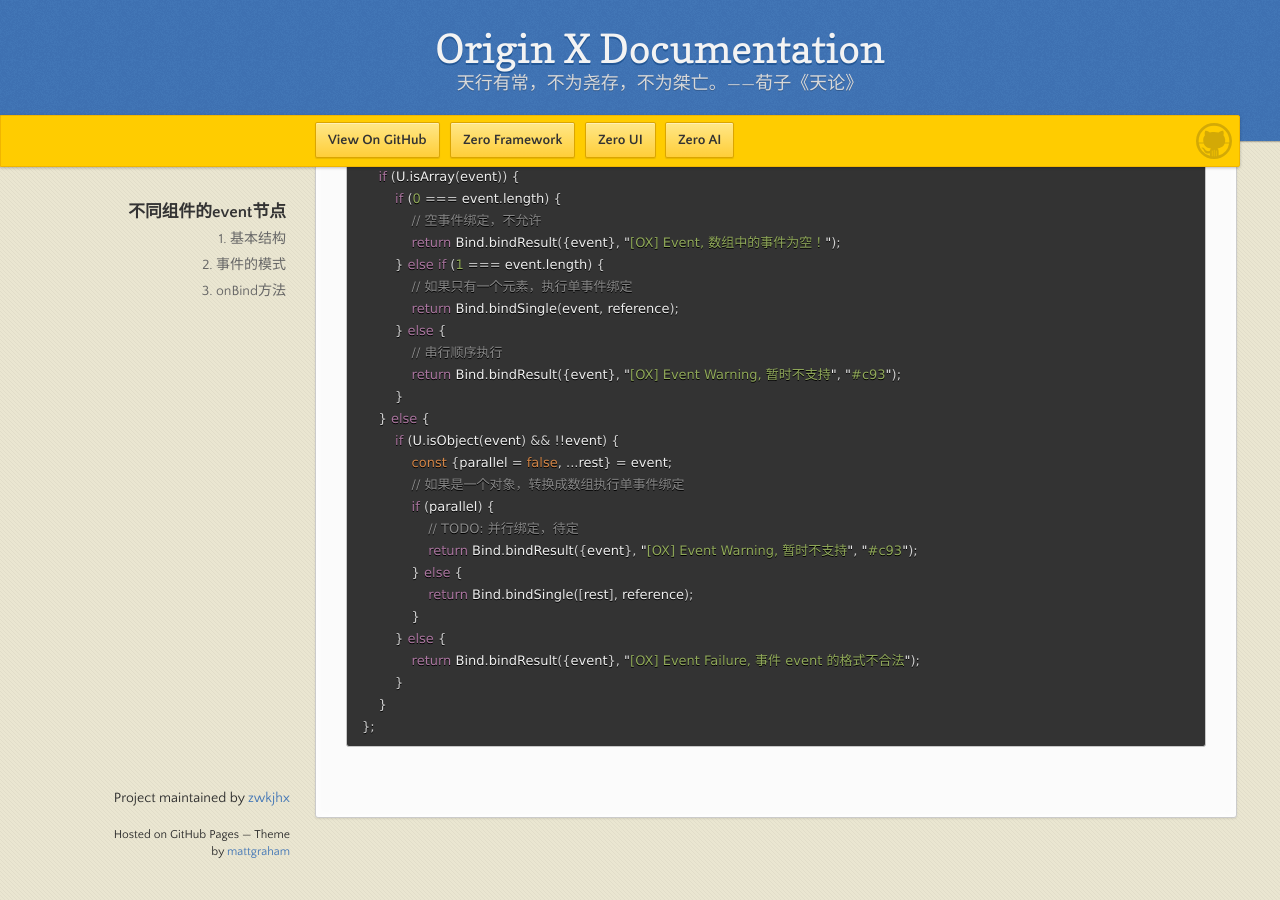
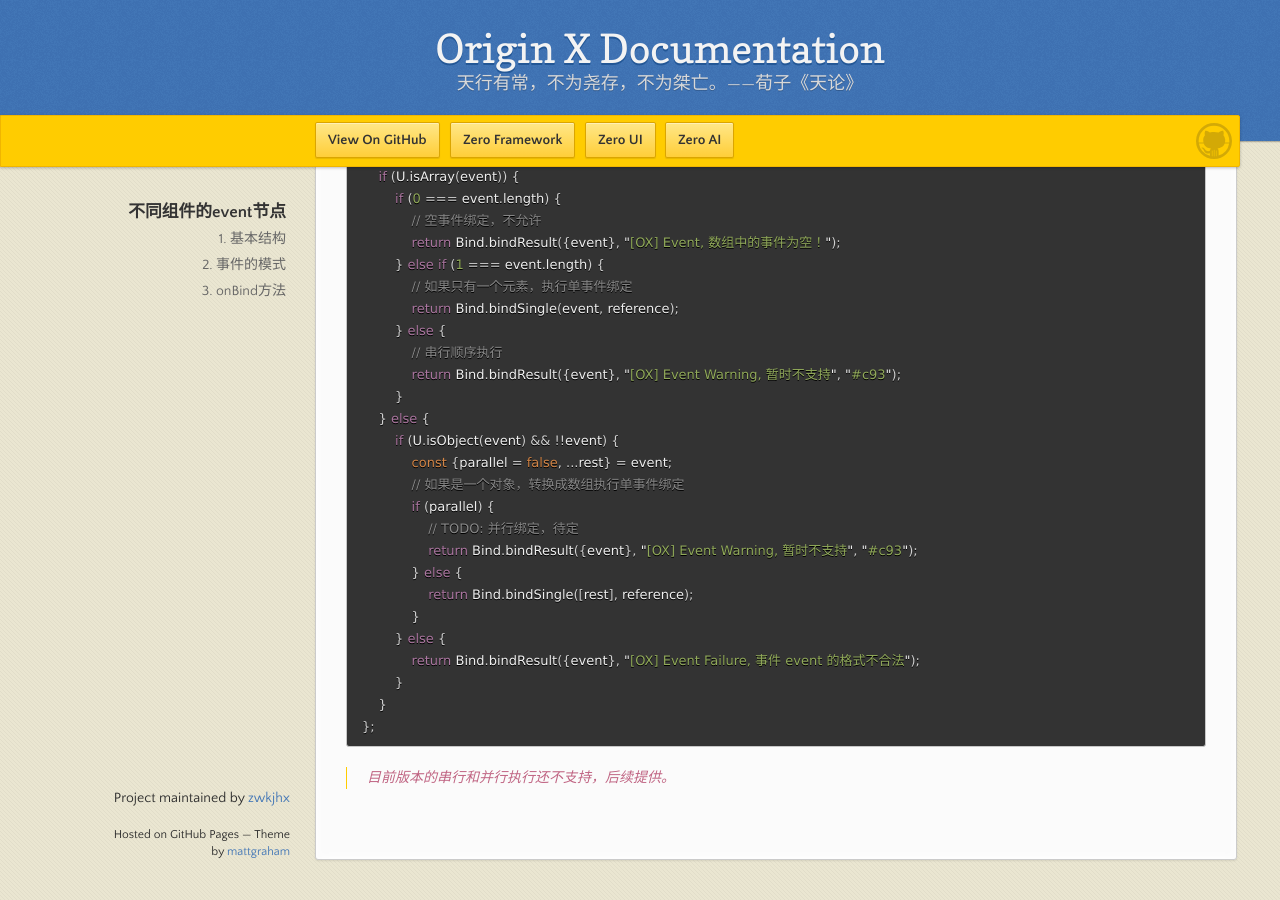
Before and after one commit to zwkjhx/ox-doc, a Jekyll site: the page built from specification/3-origin-xgui-fan/spo-015-bu-tong-zu-jian-de-event-jie-dian.md, in a window 1280 px wide and 900 px high, scrolled down 1083 px. Built offline with Jekyll 4.4.1, drawn with Linux system fonts in a browser that asks for light colours; our own code applies the rules of GitHub Pages for plain Markdown files; before the commit the page ends 1941 px from its top, so only the background shows below that.

Commit message:
Updates specification/3-origin-xgui-fan/spo-015-bu-tong-zu-jian-de-event-jie-dian.md
Auto commit by GitBook Editor

````diff
--- a/specification/3-origin-xgui-fan/spo-015-bu-tong-zu-jian-de-event-jie-dian.md
+++ b/specification/3-origin-xgui-fan/spo-015-bu-tong-zu-jian-de-event-jie-dian.md
@@ -73,3 +73,5 @@
     }
 };
 ```
+
+> 目前版本的串行和并行执行还不支持，后续提供。
````
